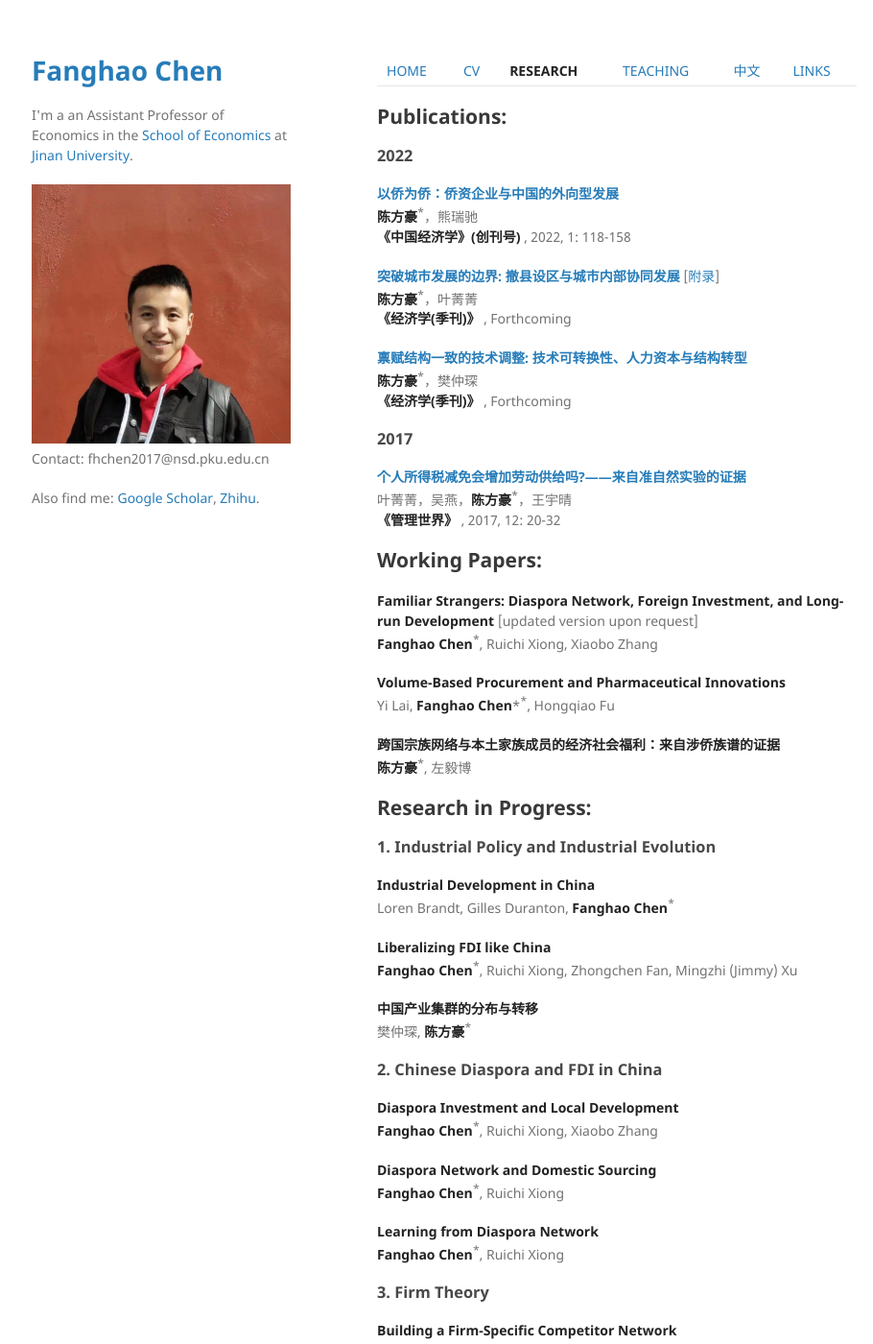
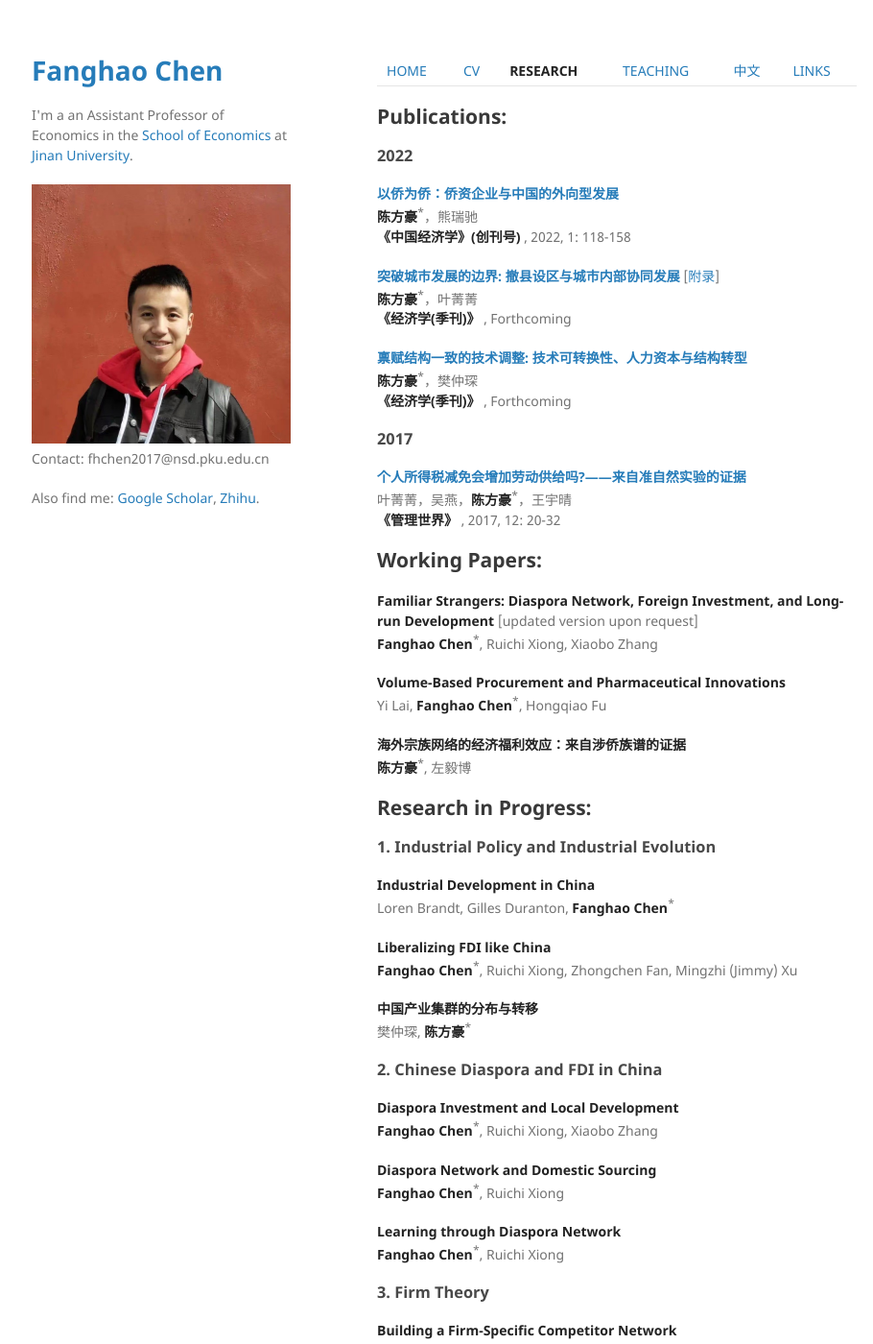
Before and after one commit to FanghaoChen/homepage, a Jekyll site: the page built from research.md, in a window 1280 px wide and 1400 px high. Shown: the whole window at 96% size, without its empty margins (177-1087 px from the left). Built offline with Jekyll 4.4.1, drawn with Linux system fonts in a browser that asks for light colours.

Commit message:
Update research.md

```diff
--- a/research.md
+++ b/research.md
@@ -32,9 +32,9 @@ layout: default
 **Fanghao Chen**<sup>*</sup>, Ruichi Xiong, Xiaobo Zhang
 
 **Volume-Based Procurement and Pharmaceutical Innovations** <br/>
-Yi Lai, **Fanghao Chen***<sup>*</sup>, Hongqiao Fu
+Yi Lai, **Fanghao Chen**<sup>*</sup>, Hongqiao Fu
 
-**跨国宗族网络与本土家族成员的经济社会福利：来自涉侨族谱的证据** <br/>
+**海外宗族网络的经济福利效应：来自涉侨族谱的证据** <br/>
 **陈方豪**<sup>*</sup>, 左毅博
 
 ## Research in Progress:
@@ -58,7 +58,7 @@ Loren Brandt, Gilles Duranton, **Fanghao Chen**<sup>*</sup>
 **Diaspora Network and Domestic Sourcing**<br/>
 **Fanghao Chen**<sup>*</sup>, Ruichi Xiong
 
-**Learning from Diaspora Network**<br/>
+**Learning through Diaspora Network**<br/>
 **Fanghao Chen**<sup>*</sup>, Ruichi Xiong
 
 ### 3. Firm Theory ###
```
